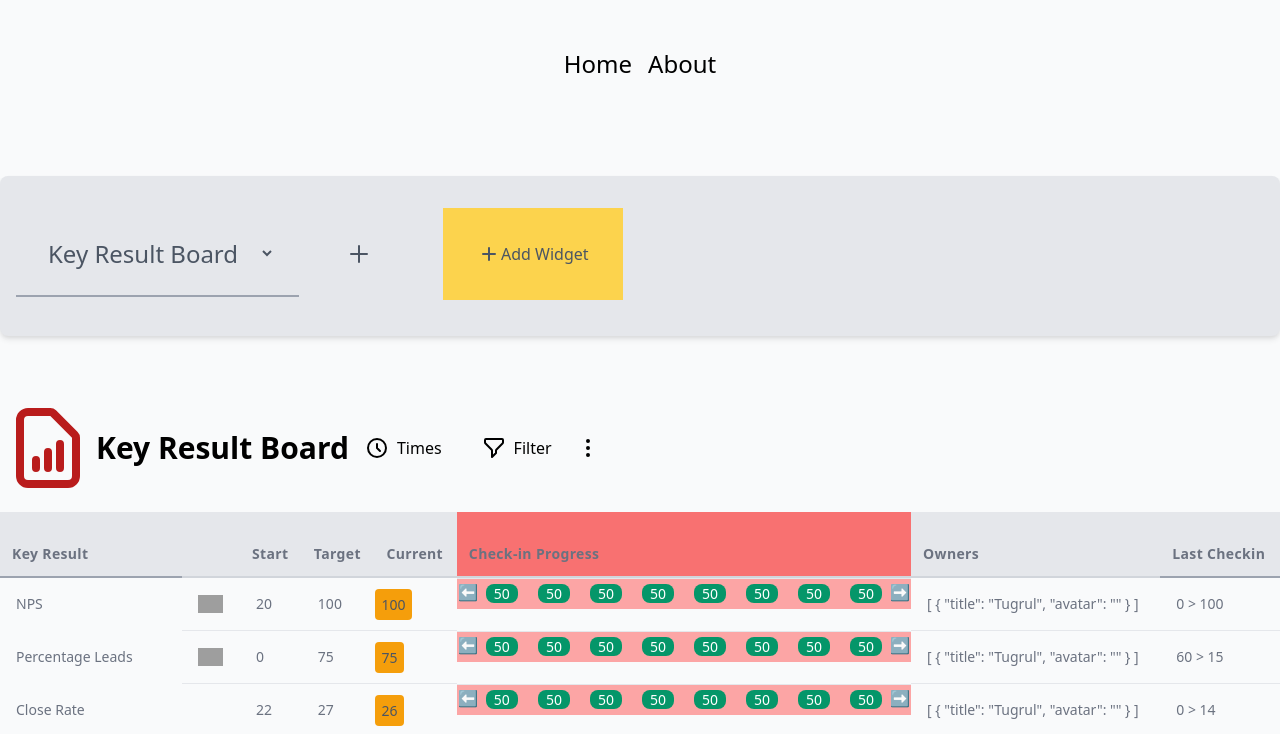
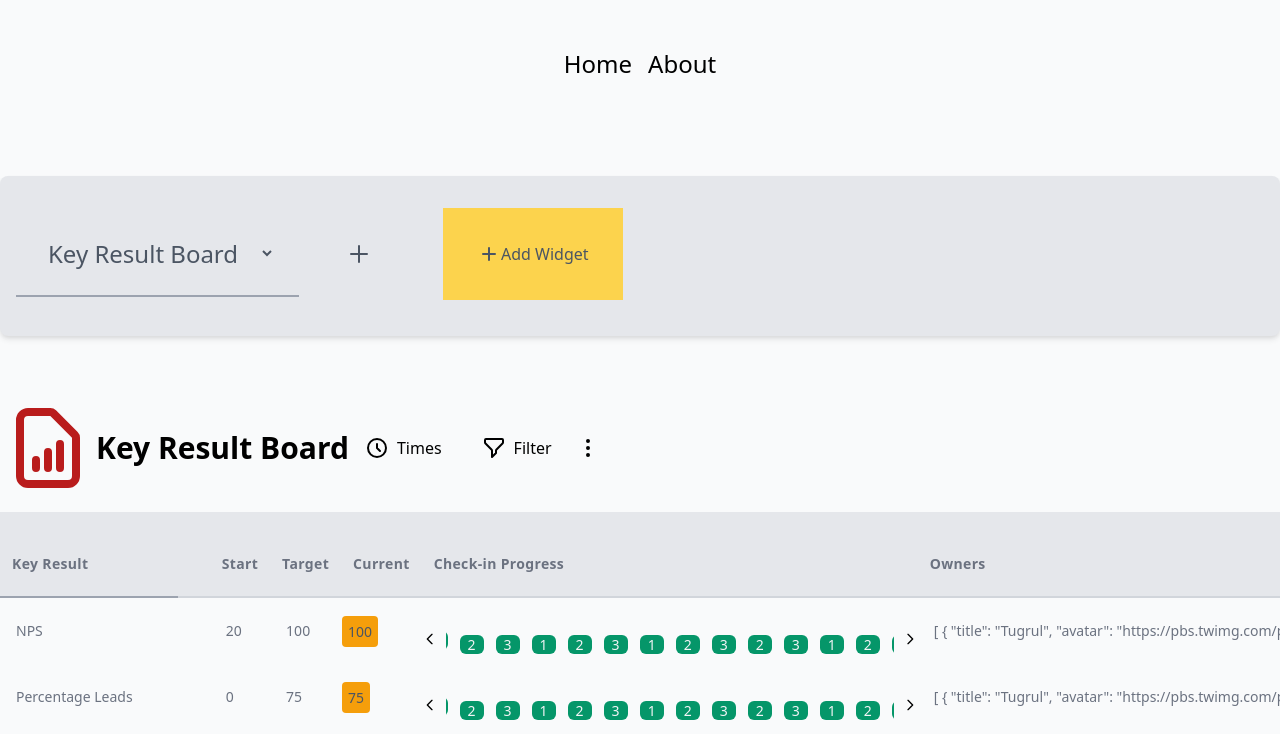
Before and after one commit to Ted2xmen/conectohub, a Vue app: page / in a window 1280 px wide. Shown: the top 734 px of the page. Built offline with nearby package versions, Linux system fonts and the light colour scheme; grey boxes are pictures that could not be loaded.

Commit message:
updated data and table

```diff
--- a/src/assets/data.json
+++ b/src/assets/data.json
@@ -8,12 +8,35 @@
       "checkinprogress": [
         "1",
         "2",
+        "3",
+        "1",
+        "2",
+        "3",
+        "1",
+        "2",
+        "3",
+        "2",
+        "3",
+        "1",
+        "2",
         "3"
       ],
       "owners": [
         {
           "title": "Tugrul",
-                "avatar": ""
+          "avatar": "https://pbs.twimg.com/profile_images/1392896862093459456/tcTntWXP_400x400.jpg"
+        },
+        {
+          "title": "Emre",
+          "avatar": "https://pbs.twimg.com/profile_images/1142154201444823041/O6AczwfV_400x400.png"
+        },
+        {
+          "title": "Kadir",
+          "avatar": "https://pbs.twimg.com/profile_images/1414990564408262661/r6YemvF9_400x400.jpg"
+        },
+        {
+          "title": "ConectoHub",
+          "avatar": "https://pbs.twimg.com/profile_images/1224353208941862913/VILIEStA_400x400.jpg"
         }
       ],
       "lastcheckin": "0 > 100"
@@ -24,11 +47,38 @@
       "start": "0",
       "target": "75",
       "current": "75",
-      "checkinprogress": ["1", "2", "3"],
+      "checkinprogress": [
+        "1",
+        "2",
+        "3",
+        "1",
+        "2",
+        "3",
+        "1",
+        "2",
+        "3",
+        "2",
+        "3",
+        "1",
+        "2",
+        "3"
+      ],
       "owners": [
         {
           "title": "Tugrul",
-          "avatar": ""
+          "avatar": "https://pbs.twimg.com/profile_images/1392896862093459456/tcTntWXP_400x400.jpg"
+        },
+        {
+          "title": "Emre",
+          "avatar": "https://pbs.twimg.com/profile_images/1142154201444823041/O6AczwfV_400x400.png"
+        },
+        {
+          "title": "Kadir",
+          "avatar": "https://pbs.twimg.com/profile_images/1414990564408262661/r6YemvF9_400x400.jpg"
+        },
+        {
+          "title": "ConectoHub",
+          "avatar": "https://pbs.twimg.com/profile_images/1224353208941862913/VILIEStA_400x400.jpg"
         }
       ],
       "lastcheckin": "60 > 15"
@@ -39,11 +89,38 @@
       "start": "22",
       "target": "27",
       "current": "26",
-      "checkinprogress": ["1", "2", "3"],
+      "checkinprogress": [
+        "1",
+        "2",
+        "3",
+        "1",
+        "2",
+        "3",
+        "1",
+        "2",
+        "3",
+        "2",
+        "3",
+        "1",
+        "2",
+        "3"
+      ],
       "owners": [
         {
           "title": "Tugrul",
-          "avatar": ""
+          "avatar": "https://pbs.twimg.com/profile_images/1392896862093459456/tcTntWXP_400x400.jpg"
+        },
+        {
+          "title": "Emre",
+          "avatar": "https://pbs.twimg.com/profile_images/1142154201444823041/O6AczwfV_400x400.png"
+        },
+        {
+          "title": "Kadir",
+          "avatar": "https://pbs.twimg.com/profile_images/1414990564408262661/r6YemvF9_400x400.jpg"
+        },
+        {
+          "title": "ConectoHub",
+          "avatar": "https://pbs.twimg.com/profile_images/1224353208941862913/VILIEStA_400x400.jpg"
         }
       ],
       "lastcheckin": "0 > 14"
@@ -54,11 +131,38 @@
       "start": "20K",
       "target": "100K",
       "current": "95K",
-      "checkinprogress": ["1", "2", "3"],
+      "checkinprogress": [
+        "1",
+        "2",
+        "3",
+        "1",
+        "2",
+        "3",
+        "1",
+        "2",
+        "3",
+        "2",
+        "3",
+        "1",
+        "2",
+        "3"
+      ],
       "owners": [
         {
           "title": "Tugrul",
-          "avatar": ""
+          "avatar": "https://pbs.twimg.com/profile_images/1392896862093459456/tcTntWXP_400x400.jpg"
+        },
+        {
+          "title": "Emre",
+          "avatar": "https://pbs.twimg.com/profile_images/1142154201444823041/O6AczwfV_400x400.png"
+        },
+        {
+          "title": "Kadir",
+          "avatar": "https://pbs.twimg.com/profile_images/1414990564408262661/r6YemvF9_400x400.jpg"
+        },
+        {
+          "title": "ConectoHub",
+          "avatar": "https://pbs.twimg.com/profile_images/1224353208941862913/VILIEStA_400x400.jpg"
         }
       ],
       "lastcheckin": "0 > 0"
@@ -69,11 +173,38 @@
       "start": "0",
       "target": "100K",
       "current": "0",
-      "checkinprogress": ["1", "2", "3"],
+      "checkinprogress": [
+        "1",
+        "2",
+        "3",
+        "1",
+        "2",
+        "3",
+        "1",
+        "2",
+        "3",
+        "2",
+        "3",
+        "1",
+        "2",
+        "3"
+      ],
       "owners": [
         {
           "title": "Tugrul",
-          "avatar": ""
+          "avatar": "https://pbs.twimg.com/profile_images/1392896862093459456/tcTntWXP_400x400.jpg"
+        },
+        {
+          "title": "Emre",
+          "avatar": "https://pbs.twimg.com/profile_images/1142154201444823041/O6AczwfV_400x400.png"
+        },
+        {
+          "title": "Kadir",
+          "avatar": "https://pbs.twimg.com/profile_images/1414990564408262661/r6YemvF9_400x400.jpg"
+        },
+        {
+          "title": "ConectoHub",
+          "avatar": "https://pbs.twimg.com/profile_images/1224353208941862913/VILIEStA_400x400.jpg"
         }
       ],
       "lastcheckin": "0 > 0"
@@ -84,11 +215,38 @@
       "start": "0",
       "target": "54",
       "current": "23",
-      "checkinprogress": ["1", "2", "3"],
+      "checkinprogress": [
+        "1",
+        "2",
+        "3",
+        "1",
+        "2",
+        "3",
+        "1",
+        "2",
+        "3",
+        "2",
+        "3",
+        "1",
+        "2",
+        "3"
+      ],
       "owners": [
         {
           "title": "Tugrul",
-          "avatar": ""
+          "avatar": "https://pbs.twimg.com/profile_images/1392896862093459456/tcTntWXP_400x400.jpg"
+        },
+        {
+          "title": "Emre",
+          "avatar": "https://pbs.twimg.com/profile_images/1142154201444823041/O6AczwfV_400x400.png"
+        },
+        {
+          "title": "Kadir",
+          "avatar": "https://pbs.twimg.com/profile_images/1414990564408262661/r6YemvF9_400x400.jpg"
+        },
+        {
+          "title": "ConectoHub",
+          "avatar": "https://pbs.twimg.com/profile_images/1224353208941862913/VILIEStA_400x400.jpg"
         }
       ],
       "lastcheckin": "0 > 100"
@@ -99,11 +257,38 @@
       "start": "20",
       "target": "100",
       "current": "70",
-      "checkinprogress": ["1", "2", "3"],
+      "checkinprogress": [
+        "1",
+        "2",
+        "3",
+        "1",
+        "2",
+        "3",
+        "1",
+        "2",
+        "3",
+        "2",
+        "3",
+        "1",
+        "2",
+        "3"
+      ],
       "owners": [
         {
           "title": "Tugrul",
-          "avatar": ""
+          "avatar": "https://pbs.twimg.com/profile_images/1392896862093459456/tcTntWXP_400x400.jpg"
+        },
+        {
+          "title": "Emre",
+          "avatar": "https://pbs.twimg.com/profile_images/1142154201444823041/O6AczwfV_400x400.png"
+        },
+        {
+          "title": "Kadir",
+          "avatar": "https://pbs.twimg.com/profile_images/1414990564408262661/r6YemvF9_400x400.jpg"
+        },
+        {
+          "title": "ConectoHub",
+          "avatar": "https://pbs.twimg.com/profile_images/1224353208941862913/VILIEStA_400x400.jpg"
         }
       ],
       "lastcheckin": "0 > 0"
@@ -114,11 +299,38 @@
       "start": "50",
       "target": "100",
       "current": "36",
-      "checkinprogress": ["1", "2", "3"],
+      "checkinprogress": [
+        "1",
+        "2",
+        "3",
+        "1",
+        "2",
+        "3",
+        "1",
+        "2",
+        "3",
+        "2",
+        "3",
+        "1",
+        "2",
+        "3"
+      ],
       "owners": [
         {
           "title": "Tugrul",
-          "avatar": ""
+          "avatar": "https://pbs.twimg.com/profile_images/1392896862093459456/tcTntWXP_400x400.jpg"
+        },
+        {
+          "title": "Emre",
+          "avatar": "https://pbs.twimg.com/profile_images/1142154201444823041/O6AczwfV_400x400.png"
+        },
+           {
+          "title": "Kadir",
+          "avatar": "https://pbs.twimg.com/profile_images/1414990564408262661/r6YemvF9_400x400.jpg"
+        },
+           {
+          "title": "ConectoHub",
+          "avatar": "https://pbs.twimg.com/profile_images/1224353208941862913/VILIEStA_400x400.jpg"
         }
       ],
       "lastcheckin": "0 > 70"
--- a/src/components/Box/BoxComponent.vue
+++ b/src/components/Box/BoxComponent.vue
@@ -1,14 +1,25 @@
 <template>
-    <span class="px-2 py-0  mx-2 leading-loose rounded-lg w-8 h-8 bg-green-600 text-white text-sm">
-        {{number}}
-    </span>
+  <span
+    :class="`px-2
+      py-0
+      mx-1
+      leading-loose
+      rounded-md
+      w-8
+      h-8
+      bg-${color}-600
+      text-gray-100
+      cursor-pointer
+      text-sm
+      `"
+  >
+    {{ number }}
+  </span>
 </template>
 
 
 <script>
 export default {
-    props: [
-        "number"
-    ]
-}
+  props: ["number", "color"],
+};
 </script>
--- a/src/components/Table/TRComponent.vue
+++ b/src/components/Table/TRComponent.vue
@@ -1,5 +1,5 @@
 <template>
-  <tr class="divide-y">
+  <tr class="space-y-4">
     <td class="td-text divide-y">
       {{ result }}
     </td>
@@ -31,15 +31,54 @@
     </td>
 
     <!-- {{ progress }}  -->
-      <td class="flex justify-center space-x-1 bg-red-300" >
-        ⬅️ <div class="overflow-scroll-auto   min-w-24"  v-for="(n,i) in 8" :key="i">
-            <BoxComponent number="50" />
-         </div> ➡️
+    <div class="flex place-items-center space-x-2">
+      <svg
+        xmlns="http://www.w3.org/2000/svg"
+        class="h-4 w-4"
+        fill="none"
+        viewBox="0 0 24 24"
+        stroke="currentColor"
+        stroke-width="2"
+      >
+        <path
+          stroke-linecap="round"
+          stroke-linejoin="round"
+          d="M15 19l-7-7 7-7"
+        />
+      </svg>
+      <td
+        class="
+          flex
+          place-items-center
+          justify-center
+          space-y-2 space-x-1
+          overflow-x-scroll
+          max-w-md
+        "
+      >
+        <div class="pt-2 py-1" v-for="(n, i) in progress" :key="i">
+          <BoxComponent :number="n" color="green" />
+        </div>
+      </td>
+      <svg
+        xmlns="http://www.w3.org/2000/svg"
+        class="h-4 w-4"
+        fill="none"
+        viewBox="0 0 24 24"
+        stroke="currentColor"
+        stroke-width="2"
+      >
+        <path stroke-linecap="round" stroke-linejoin="round" d="M9 5l7 7-7 7" />
+      </svg>
+    </div>
 
-    </td>
 
 
     <td class="td-text">{{ owners }}</td>
+
+
+
+
 
     <td class="td-text">{{ last }}</td>
   </tr>
@@ -59,6 +98,7 @@ export default {
     "progress",
     "owners",
     "last",
+    "color",
   ],
   components: {
     BoxComponent,
--- a/src/components/Table/TheadComponent.vue
+++ b/src/components/Table/TheadComponent.vue
@@ -2,12 +2,13 @@
   <thead class="bg-gray-200 border-b-2 border-gray-300">
     <tr>
       <th class="row-title border-b-2 border-gray-400">Key Result</th>
+
       <!--icon -->
       <th class="row-title"></th>
       <th class="row-title">Start</th>
       <th class="row-title">Target</th>
       <th class="row-title">Current</th>
-      <th class="row-title w-64 bg-red-400">Check-in Progress</th>
+      <th class="row-title">Check-in Progress</th>
       <th class="row-title">Owners</th>
       <th class="row-title border-b-2 border-gray-400">Last Checkin</th>
     </tr>
--- a/src/components/TableContainer.vue
+++ b/src/components/TableContainer.vue
@@ -17,6 +17,7 @@
             :progress="c.checkinprogress"
             :owners="c.owners"
             :last="c.lastcheckin"
+            :color="c.color"
           />
         </tbody>
       </table>
```
Lines whose indentation alone changed are shown as unchanged.
